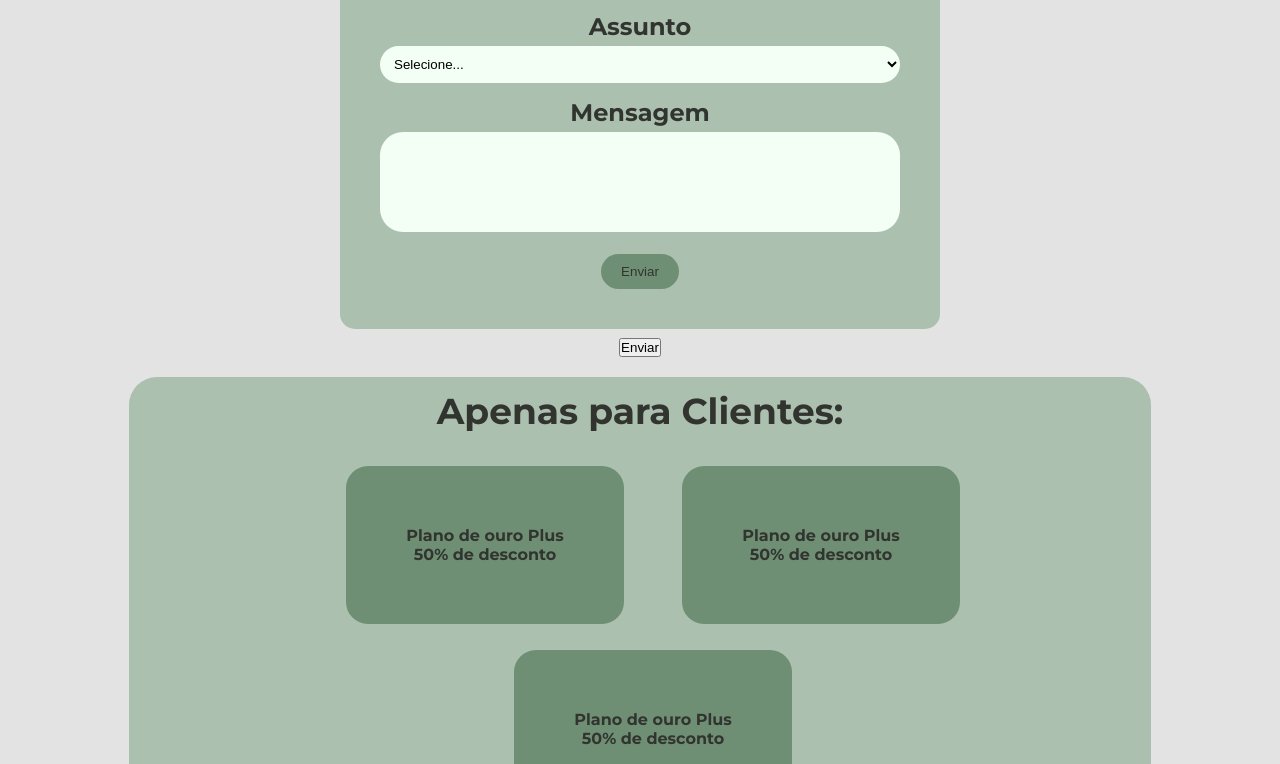
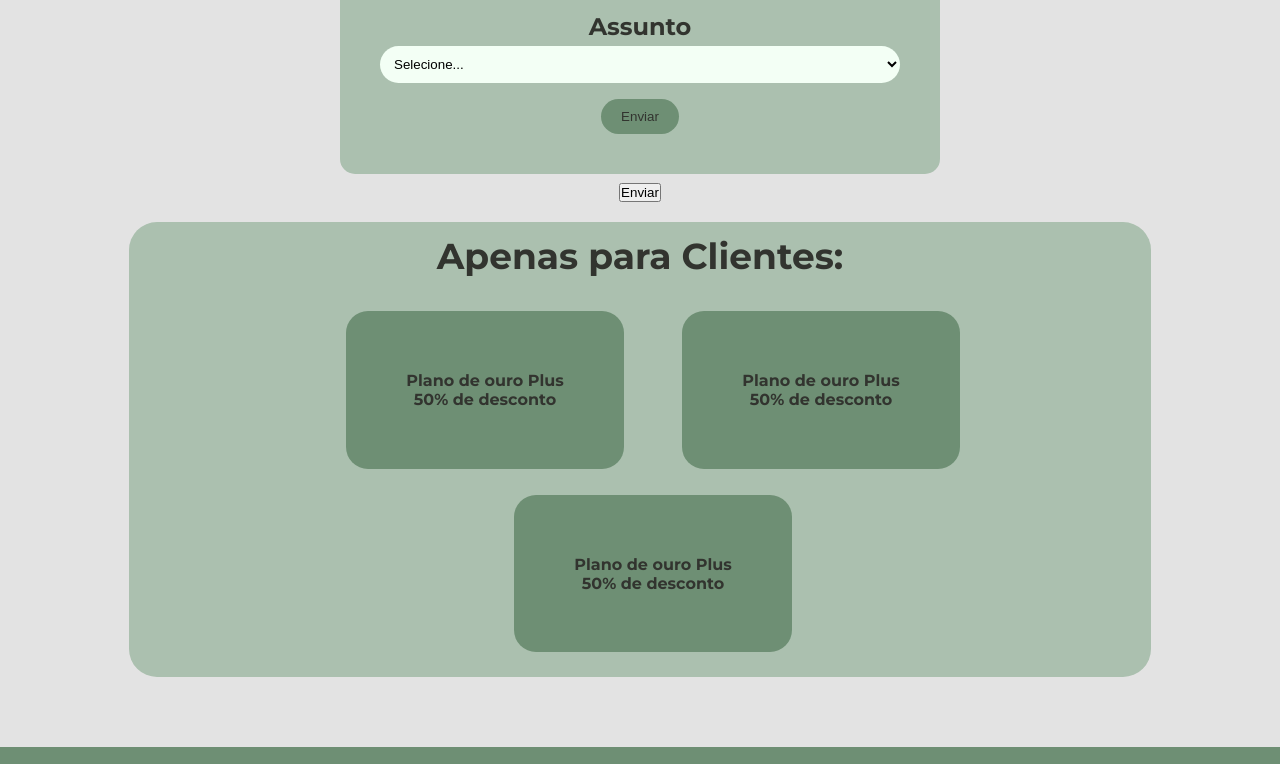
Before and after one commit to santpiet/Eco-Oficina, a plain HTML site: page index.html in a window 1280 px wide. Shown: the part 5557-6321 px from the top of the page. Drawn offline with Linux system fonts and the light colour scheme.

Commit message:
index.html

```diff
--- a/index.html
+++ b/index.html
@@ -229,9 +229,6 @@
       <option value="elogio">Elogio</option>
     </select>
 
-    <label for="mensagem">Mensagem</label>
-    <textarea id="mensagem" name="mensagem" required></textarea>
-
     <button type="submit">Enviar</button>
   </form>
 </section>
```
